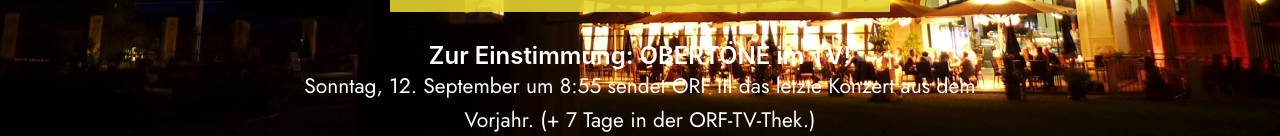
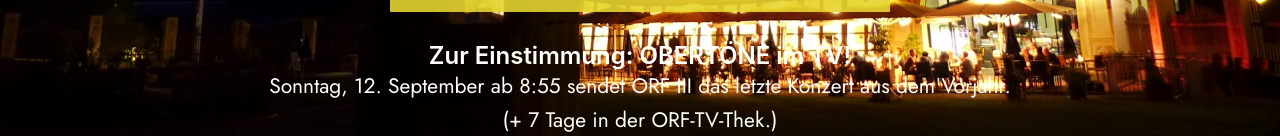
Before and after one commit to hubert-m-n/obertone, a React (Create React App) app: page /#/home in a window 1280 px wide. Shown: the part 661-797 px from the top of the page. Built offline with nearby package versions, Linux system fonts and the light colour scheme.

Commit message:
little change

```diff
--- a/src/sections/home/HomeSection.jsx
+++ b/src/sections/home/HomeSection.jsx
@@ -114,13 +114,14 @@ export default ({ onRef }) => {
             <div className={styles.ticketsLinkLargeText}>TICKETS</div>
           </a>
           <div className={styles.homeSectionSubtitle}>
-            <br />Zur Einstimmung: OBERTÖNE im TV!
+            <br />
+            Zur Einstimmung: OBERTÖNE im TV!
             <div className={styles.mediumText}>
-            Sonntag, 12. September um 8:55 sendet ORF III das letzte Konzert aus dem Vorjahr. (+ 7 Tage in der ORF-TV-Thek.)
+              Sonntag, 12. September ab 8:55 sendet ORF III das letzte Konzert
+              aus dem Vorjahr. (+ 7 Tage in der ORF-TV-Thek.)
             </div>
           </div>
         </div>
-
       </div>
     </div>
   )
```
